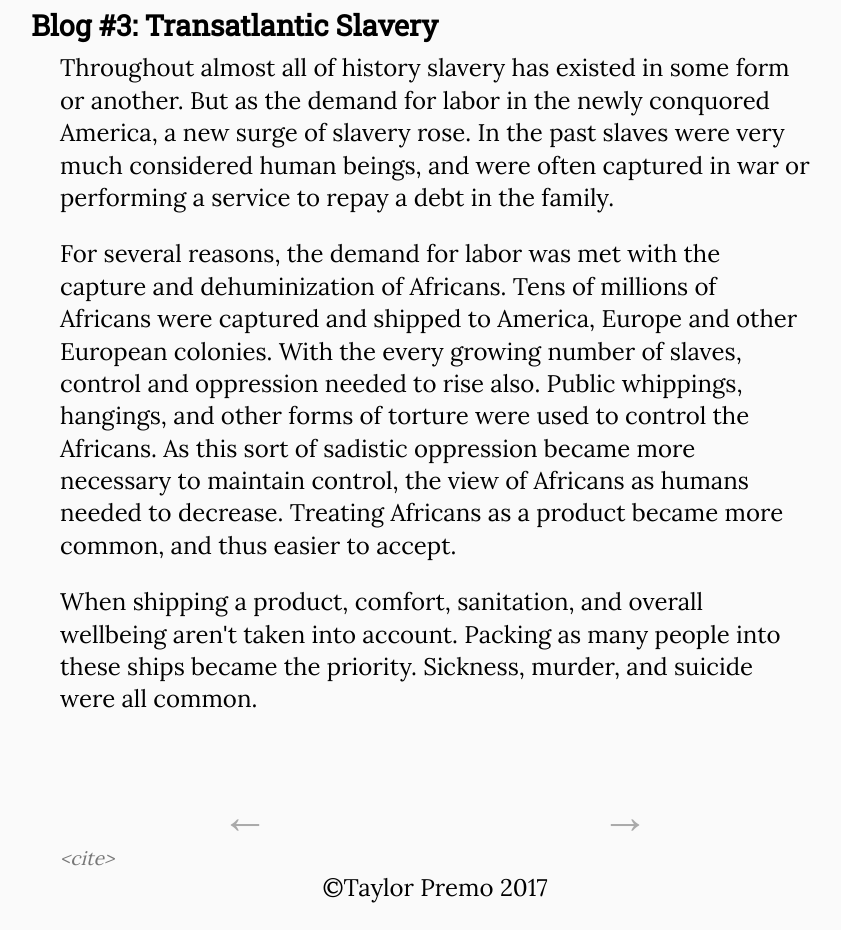
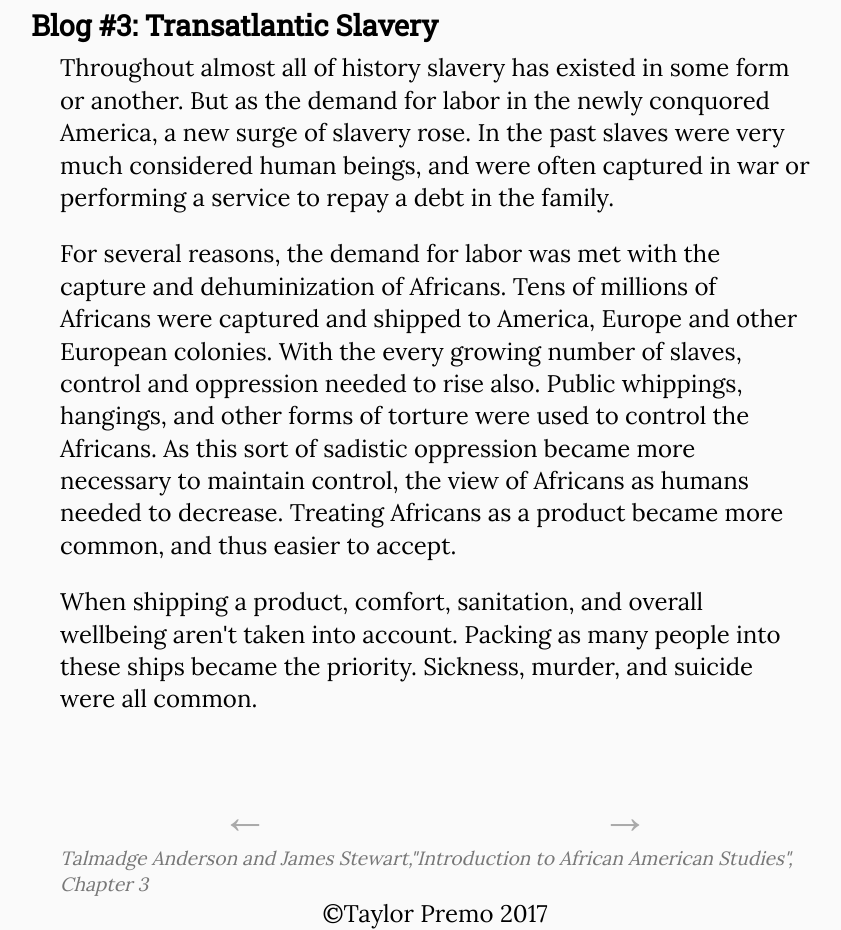
Before and after one commit to Tain101/AFAM201Blogs, a plain HTML site: page blogs/3.html in a window 1280 px wide. Shown: the whole page, without its empty margins (205-1046 px from the left). Before the commit the page ends 904 px from the top, so only its background shows below. Drawn offline with Linux system fonts and the light colour scheme.

Commit message:
added citation

```diff
--- a/blogs/3.html
+++ b/blogs/3.html
@@ -54,7 +54,7 @@ http://www.inmotionaame.org/texts/index.cfm;jsessionid=f8301967571380557653507?m
     </a>
     <cite>
         <p>
-            &lt;cite&gt;
+            Talmadge Anderson and James Stewart,"Introduction to African American Studies", Chapter 3
         </p>
     </cite>
     <p class="copy">
```
